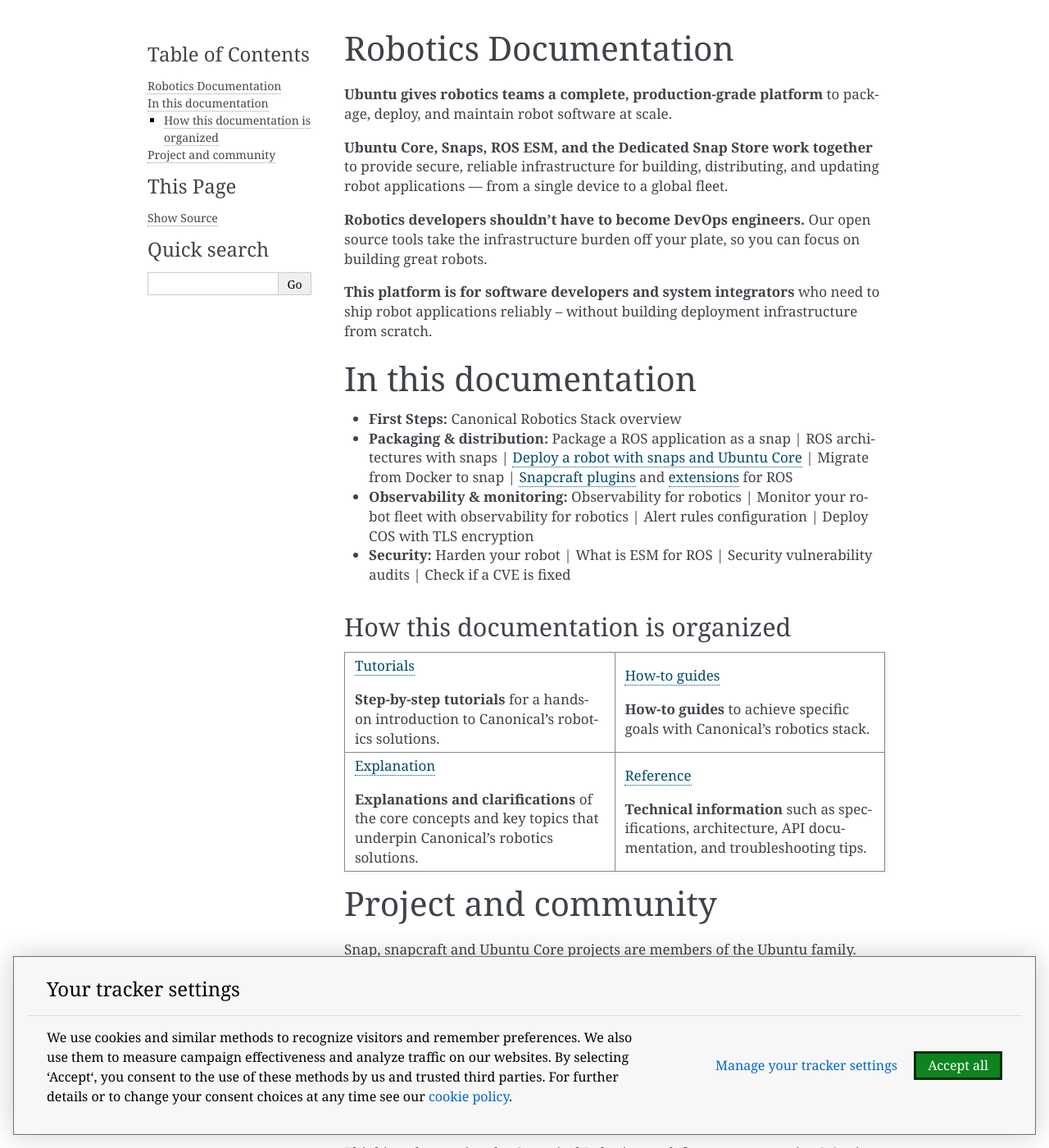
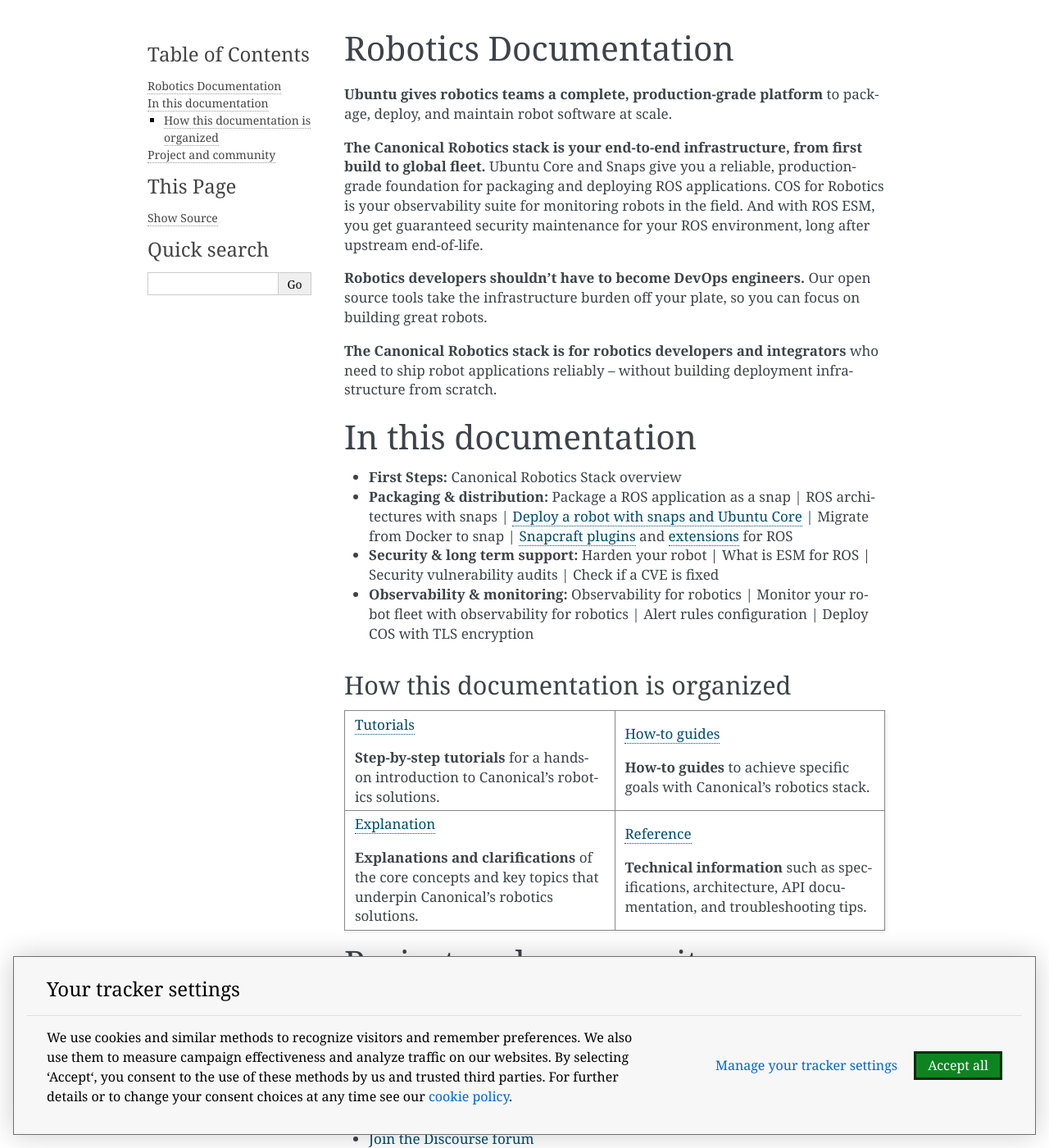
Before and after one commit to canonical/robotics_documentation, a Sphinx documentation site: the page built from docs/index.rst, in a window 1280 px wide and 1400 px high. Shown: the whole window at 82% size. Built offline with Sphinx 7.4.7, drawn with Linux system fonts in a browser that asks for light colours; pages that are not in the unit, such as notebooks, are missing from menus.

Commit message:
Apply suggestion from @MirkoFerrati
Apply suggestion from @florcabral

Apply suggestion from @florcabral

Apply suggestion from @florcabral

Apply suggestion from @florcabral

Apply suggestion from @florcabral

```diff
--- a/docs/index.rst
+++ b/docs/index.rst
@@ -12,19 +12,19 @@
 
 **Ubuntu gives robotics teams a complete, production-grade platform** to package, deploy, and maintain robot software at scale.
 
-**Ubuntu Core, Snaps, ROS ESM, and the Dedicated Snap Store work together** to provide secure, reliable infrastructure for building, distributing, and updating robot applications — from a single device to a global fleet.
+**The Canonical Robotics stack is your end-to-end infrastructure, from first build to global fleet.** Ubuntu Core and Snaps give you a reliable, production-grade foundation for packaging and deploying ROS applications. COS for Robotics is your observability suite for monitoring robots in the field. And with ROS ESM, you get guaranteed security maintenance for your ROS environment, long after upstream end-of-life.
 
 **Robotics developers shouldn't have to become DevOps engineers.** Our open source tools take the infrastructure burden off your plate, so you can focus on building great robots.
 
-**This platform is for software developers and system integrators** who need to ship robot applications reliably – without building deployment infrastructure from scratch.
+**The Canonical Robotics stack is for robotics developers and integrators** who need to ship robot applications reliably – without building deployment infrastructure from scratch.
 
 In this documentation
 =====================
 
 * **First Steps:** :doc:`Canonical Robotics Stack overview <references/ref_architecture/reference_architecture>`
 * **Packaging & distribution:** :doc:`Package a ROS application as a snap <tutorials/snaps-core/packaging-ros-application-as-snap>` |  :doc:`ROS architectures with snaps <explanations/snaps/ros-architectures-with-snaps>` | :doc:`Deploy a robot with snaps and Ubuntu Core <tutorials/snaps-core/index>` | :doc:`Migrate from Docker to snap <how-to-guides/packaging/migrate_from_docker_to_snap>` | :doc:`Snapcraft plugins <references/snapcraft/plugins>` and :doc:`extensions <references/snapcraft/extensions>` for ROS
+* **Security & long term support:** :doc:`Harden your robot <how-to-guides/security/hardening-your-robot>` | :doc:`What is ESM for ROS <explanations/security/what-is-ros-esm>` | :doc:`Security vulnerability audits <explanations/security/security-audits>` | :doc:`Check if a CVE is fixed <how-to-guides/maintenance/check-cves>`
 * **Observability & monitoring:** :doc:`Observability for robotics <explanations/observability/what-is-cos-for-robotics>` | :doc:`Monitor your robot fleet with observability for robotics <tutorials/observability/index>` | :doc:`Alert rules configuration <explanations/observability/alert-rules-configuration-from-device>` | :doc:`Deploy COS with TLS encryption <how-to-guides/operation/deploy-cos-for-robotics-with-tls-encryption>`
-* **Security:** :doc:`Harden your robot <how-to-guides/security/hardening-your-robot>` | :doc:`What is ESM for ROS <explanations/security/what-is-ros-esm>` | :doc:`Security vulnerability audits <explanations/security/security-audits>` | :doc:`Check if a CVE is fixed <how-to-guides/maintenance/check-cves>`
 
 How this documentation is organized
 -------------------------------------
@@ -60,7 +60,7 @@
 Project and community
 =====================
 
-Snap, snapcraft and Ubuntu Core projects are members of the Ubuntu family. They are open source projects that warmly welcome community projects, contributions, suggestions, fixes and constructive feedback.
+The Canonical Robotics stack is part of the Ubuntu family. Its products are open source projects that warmly welcome community contributions, suggestions, fixes and constructive feedback.
 
 * `Our Code of Conduct <https://ubuntu.com/community/ethos/code-of-conduct>`_
 * `Community engagement commitment <https://documentation.ubuntu.com/core/explanation/community-engagement/>`_
@@ -69,7 +69,7 @@
 * `Interactive chat on Matrix.org <https://ubuntu.com/community/communications/matrix>`_
 * `Product roadmap <https://snapcraft.io/docs/snapd-roadmap>`_
 
-Thinking about using the Canonical Robotics stack for your next project? `Get in touch! <https://ubuntu.com/core/contact-us>`_
+Thinking about using the Canonical Robotics stack for your next project? `Get in touch! <https://ubuntu.com/robotics#get-in-touch>`_
 
 .. _heading--navigation:
 
```
